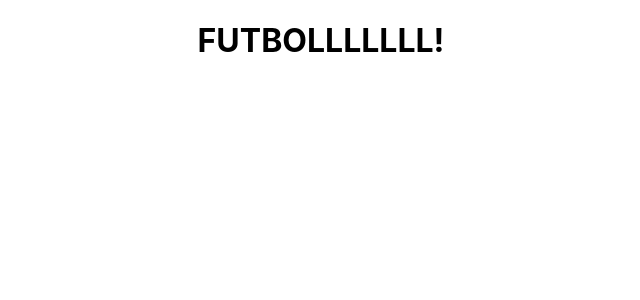
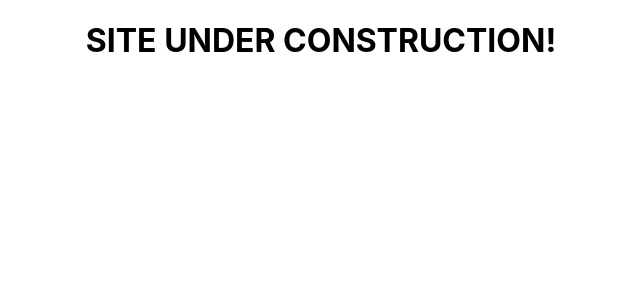
Before and after one commit to KickMatch/KickMatchFE, a React (Create React App) app: page / in a window 1280 px wide. Shown: the top 300 px of the page, without its empty margins (319-959 px from the left). Built offline with nearby package versions, Linux system fonts and the light colour scheme.

Commit message:
Change site header

```diff
--- a/src/components/App/App.js
+++ b/src/components/App/App.js
@@ -3,7 +3,7 @@ import './App.css';
 const App = () => {
   return (
     <div className="App">
-   <h1>FUTBOLLLLLLL!</h1>
+   <h1>SITE UNDER CONSTRUCTION!</h1>
     </div>
   );
 }
```
